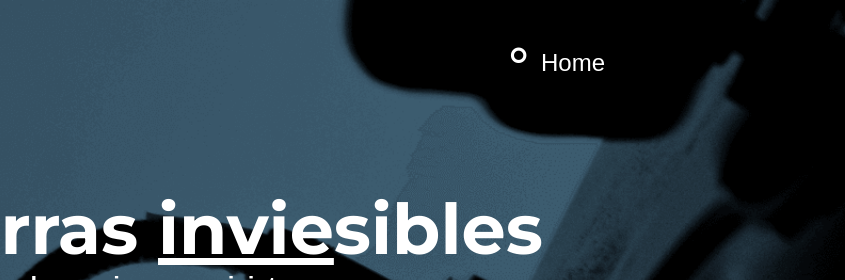
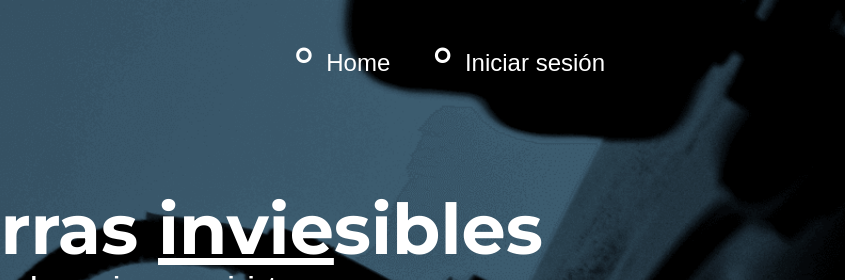
Before and after one commit to angeloLuna/platzi-firebase, a plain HTML site: page index.html in a window 1280 px wide. Shown: the top 280 px of the page, 435-1280 px from the left. Drawn offline with Linux system fonts and the light colour scheme; some packages are replaced by stand-ins of ours; files that its build step writes are made by us from their sources; no server answers; a script that the page names is missing; a web font is replaced by a local one.

Commit message:
agregado boton de login y script para el index.js

```diff
--- a/index.html
+++ b/index.html
@@ -19,6 +19,9 @@
           <ul>
             <li>
               <a href="index.html">Home</a>
+            </li>
+            <li>
+              <a href="#" id="btnLogin">Iniciar sesión</a>
             </li>
           </ul>
         </nav>
@@ -124,8 +127,9 @@
 
 
 
+    <!-- Aquí termina el script de firebase -->
 
-    <!-- Aquí termina el script de firebase -->
+    <script src="js/index.js"></script>
 
     <script>
       var consulta = window.matchMedia('(max-width: 500px)');
```
